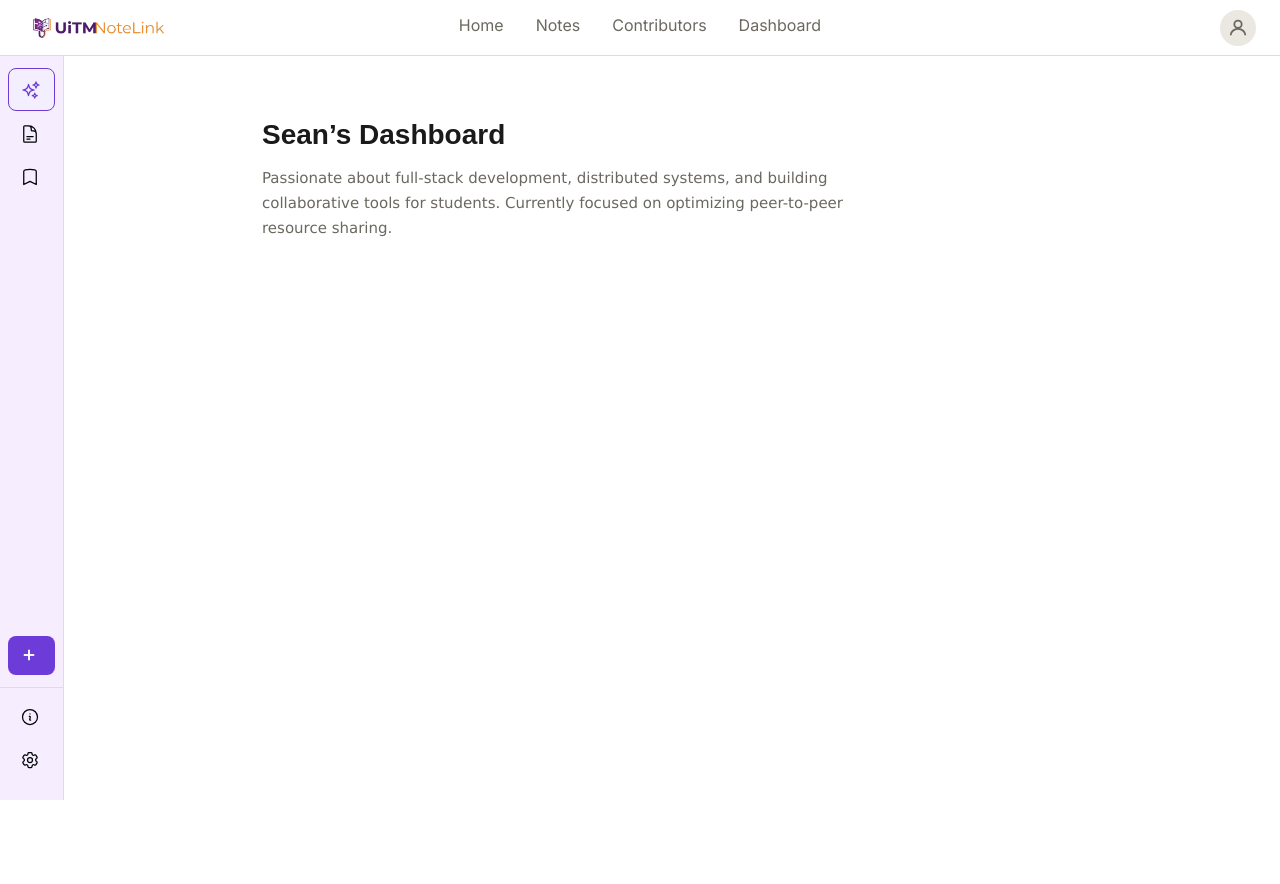
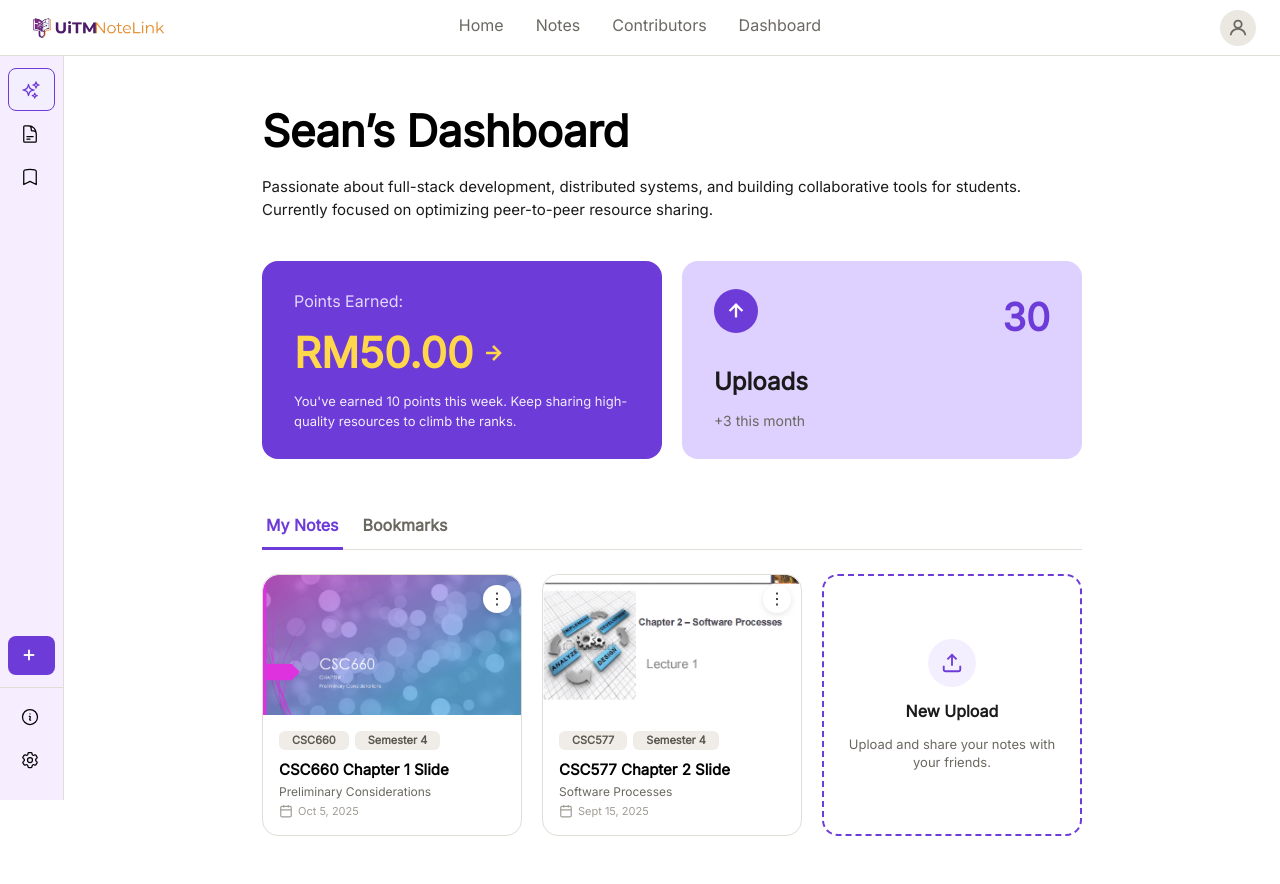
Before and after one commit to wfanabila/SMARTNOTES, a PHP site: page /user_dashboard.html in a window 1280 px wide. Before the commit the page ends 800 px from the top, so only its background shows below. Run offline with PHP 8.4, Linux system fonts and the light colour scheme.

Commit message:
updated user dashboard: overview, my notes

```diff
--- a/dashboard.css
+++ b/dashboard.css
@@ -101,18 +101,14 @@ a {
     background: #dedad2;
 }
 
-/* ===========================
-   LAYOUT
-=========================== */
+/* body */
 .layout {
     display: flex;
-    margin-top: 56px;
+    margin-top: 40px;
     min-height: calc(100vh - 56px);
 }
 
-/* ===========================
-   SIDEBAR
-=========================== */
+/* side bar */
 .sidebar {
     position: fixed;
     top: 56px;
@@ -272,199 +251,269 @@ a {
     padding: 48px 40px;
 }
 
-/* ===========================
-   PROFILE HEADER
-=========================== */
+/* space line between bio and main content card */
 .profile {
     margin-bottom: 40px;
 }
 
+/* user name */
 .profile__name {
-    font-family: 'Lexend', sans-serif;
-    font-size: 28px;
-    font-weight: 700;
-    color: #1a1a1a;
-    margin-bottom: 10px;
+    font-family: 'Inter', sans-serif;
+    font-size: 44px;
+    font-weight: 800;
+    color: #000000;
+    margin-bottom: 12px;
+    letter-spacing: -0.5px;
 }
 
 .profile__bio {
+    font-family: 'Inter', sans-serif;
     font-size: 15px;
-    color: #6b6860;
-    line-height: 1.65;
-    max-width: 600px;
+    color: #1a1a1a;
+    line-height: 1.5;
+    max-width: 800px;
 }
 
-/* ===========================
-   STATS SECTION
-=========================== */
+/* upload card */
 .stats {
     display: grid;
-    grid-template-columns: 1fr auto;
-    gap: 16px;
-    margin-bottom: 36px;
+    grid-template-columns: 1fr 1fr;
+    gap: 20px;
+    margin-bottom: 44px;
 }
 
 .stat-card {
-    background: #ffffff;
-    border: 0.5px solid #e0ddd6;
-    border-radius: 12px;
-    padding: 20px 24px;
+    border-radius: 16px;
+    padding: 28px 32px;
+    display: flex;
+    flex-direction: column;
+    justify-content: space-between;
+    min-height: 180px;
 }
 
 .stat-card--points {
-    display: flex;
-    flex-direction: column;
-    gap: 8px;
+    background: #6D3BD7;
+    color: #ffffff;
+    border: none;
 }
 
-.stat-card__label {
+.stat-card--points .stat-card__label {
+    font-family: 'Inter', sans-serif;
+    font-size: 16px;
+    color: #e3d7ff;
+    font-weight: 500;
+}
+
+.stat-card--points .stat-card__amount {
+    display: flex;
+    align-items: center;
+    gap: 8px;
+    font-family: 'Inter', sans-serif;
+    font-size: 42px;
+    font-weight: 800;
+    color: #FFD74A;
+    margin: 8px 0;
+}
+
+.stat-card--points .stat-card__note {
+    font-family: 'Inter', sans-serif;
     font-size: 13px;
+    color: #ffffff;
+    line-height: 1.5;
+    opacity: 0.9;
+}
+
+/* uploads */
+.stat-card--uploads {
+    background: #DED0FF;
+    border: none;
+    align-items: flex-start;
+    justify-content: space-between;
+    text-align: left;
+}
+
+.stat-card--uploads .stat-up-icon {
+    width: 44px;
+    height: 44px;
+    background: #6D3BD7;
+    border-radius: 50%;
+    display: flex;
+    align-items: center;
+    justify-content: center;
+    color: #ffffff;
+}
+
+.stat-card--uploads .stat-up-icon svg {
+    width: 22px;
+    height: 22px;
+}
+
+.stat-card--uploads .stat-count {
+    font-family: 'Inter', sans-serif;
+    font-size: 38px;
+    font-weight: 800;
+    color: #6D3BD7;
+    position: absolute;
+    right: 32px;
+    top: 28px;
+}
+
+.stat-card--uploads .stat-title {
+    font-family: 'Inter', sans-serif;
+    font-size: 24px;
+    font-weight: 700;
+    color: #1a1a1a;
+    margin-top: auto;
+}
+
+.stat-card--uploads .stat-sub {
+    font-family: 'Inter', sans-serif;
+    font-size: 14px;
     color: #6b6860;
     font-weight: 500;
 }
 
-.stat-card__amount {
-    display: flex;
-    align-items: center;
-    gap: 8px;
-    font-family: 'Lexend', sans-serif;
-    font-size: 26px;
-    font-weight: 700;
-    color: #1a1a1a;
-}
-
-.stat-card__amount svg {
-    width: 20px;
-    height: 20px;
-    color: #6b6860;
-}
-
-.stat-card__note {
-    font-size: 13px;
-    color: #6b6860;
-    line-height: 1.55;
-}
-
-.stat-card--uploads {
-    display: flex;
-    flex-direction: column;
-    align-items: center;
-    justify-content: center;
-    gap: 4px;
-    padding: 20px 32px;
-    text-align: center;
-}
-
-.stat-up-icon {
-    width: 32px;
-    height: 32px;
-    background: #eaf0fb;
-    border-radius: 50%;
-    display: flex;
-    align-items: center;
-    justify-content: center;
-    color: #3b6dd0;
-    margin-bottom: 4px;
-}
-
-.stat-up-icon svg {
-    width: 16px;
-    height: 16px;
-}
-
-.stat-count {
-    font-family: 'Lexend', sans-serif;
-    font-size: 28px;
-    font-weight: 800;
-    color: #1a1a1a;
-    line-height: 1;
-}
-
-.stat-title {
-    font-size: 13px;
-    font-weight: 600;
-    color: #1a1a1a;
-}
-
-.stat-sub {
-    font-size: 12px;
-    color: #6b6860;
-}
-
-/* ===========================
-   TABS
-=========================== */
+/* my notes, bookmarks */
 .tabs {
     display: flex;
-    gap: 4px;
+    gap: 16px;
     margin-bottom: 24px;
-    border-bottom: 0.5px solid #e0ddd6;
+    border-bottom: 1.5px solid #e0ddd6;
     padding-bottom: 0;
 }
 
 .tab {
-    font-family: 'DM Sans', sans-serif;
-    font-size: 14px;
-    font-weight: 500;
+    font-family: 'Inter', sans-serif;
+    font-size: 16px;
+    font-weight: 600;
     color: #6b6860;
     background: none;
     border: none;
-    padding: 8px 16px;
+    padding: 10px 4px;
     cursor: pointer;
-    border-bottom: 2px solid transparent;
-    margin-bottom: -0.5px;
+    border-bottom: 3px solid transparent;
+    margin-bottom: -1.5px;
     transition: color 0.15s, border-color 0.15s;
 }
 
 .tab:hover {
-    color: #1a1a1a;
+    color: #6D3BD7;
 }
 
 .tab.active {
-    color: #1a1a1a;
-    border-bottom-color: #1a1a1a;
+    color: #6D3BD7;
+    border-bottom-color: #6D3BD7;
 }
 
-/* ===========================
-   NOTES GRID
-=========================== */
+/* my notes */
 .notes-grid {
     display: grid;
-    grid-template-columns: repeat(auto-fill, minmax(220px, 1fr));
-    gap: 16px;
+    grid-template-columns: repeat(auto-fill, minmax(240px, 1fr));
+    gap: 20px;
+    align-items: stretch;
 }
 
-/* ===========================
-   NOTE CARD
-=========================== */
 .note-card {
     background: #ffffff;
-    border: 0.5px solid #e0ddd6;
-    border-radius: 12px;
+    border: 1px solid #e0ddd6;
+    border-radius: 16px;
     overflow: hidden;
     transition: box-shadow 0.15s, transform 0.15s;
     cursor: pointer;
+
+    display: flex;
+    flex-direction: column;
 }
 
 .note-card:hover {
     transform: translateY(-2px);
-    box-shadow: 0 4px 16px rgba(0, 0, 0, 0.07);
+    box-shadow: 0 6px 20px rgba(0, 0, 0, 0.06);
 }
 
 .note-card__thumb {
-    height: 120px;
+    height: 140px;
     position: relative;
     background: #ebe8e2;
     overflow: hidden;
+    border-top-left-radius: 16px;
+    border-top-right-radius: 16px;
 }
 
+.note-card__thumb img {
+    width: 100%;
+    height: 100%;
+    object-fit: cover;
+    object-position: center;
+    display: block;
+}
+
+.note-card__body {
+    padding: 16px;
+    display: flex;
+    flex-direction: column;
+    gap: 8px;
+    flex: 1;
+}
+
+.note-card__tags {
+    display: flex;
+    flex-wrap: wrap;
+    gap: 6px;
+}
+
+/* category label */
+.badge {
+    font-family: 'Inter', sans-serif;
+    font-size: 11px;
+    font-weight: 700;
+    background: #f0ede8;
+    color: #5a5750;
+    padding: 4px 13px;
+    border-radius: 6px;
+    line-height: 1;
+}
+
+.note-card__title {
+    font-family: 'Inter', sans-serif;
+    font-size: 15px;
+    font-weight: 700;
+    color: #000000;
+    line-height: 0.2;
+    margin-top: 10px;
+}
+
+.note-card__sub {
+    font-family: 'Inter', sans-serif;
+    font-size: 12px;
+    color: #6b6860;
+    line-height: 0.5;
+}
+
+/* date  */
+.note-card__date {
+    display: flex;
+    align-items: center;
+    gap: 5px;
+    font-family: 'Inter', sans-serif;
+    font-size: 11px;
+    color: #a09d95;
+    margin-top: auto;
+}
+
+.note-card__date svg {
+    width: 14px;
+    height: 14px;
+    flex-shrink: 0;
+}
+
+/* dropdown dor edit note or delete */
 .note-card__menu {
     position: absolute;
-    top: 8px;
-    right: 8px;
-    background: rgba(255, 255, 255, 0.85);
+    top: 10px;
+    right: 10px;
+    background: #ffffff;
     border: none;
-    border-radius: 6px;
+    border-radius: 50%;
     width: 28px;
     height: 28px;
     display: flex;
@@ -473,121 +522,131 @@ a {
     font-size: 16px;
     cursor: pointer;
     color: #1a1a1a;
-    line-height: 1;
-    transition: background 0.15s;
+    box-shadow: 0 2px 6px rgba(0,0,0,0.1);
 }
 
-.note-card__menu:hover {
+.note-card__dropdown {
+    position: absolute;
+    top: 42px;
+    right: 10px;
     background: #ffffff;
+    border: 1px solid #e0ddd6;
+    border-radius: 8px;
+    box-shadow: 0 4px 12px rgba(0, 0, 0, 0.1);
+    z-index: 10;
+    width: 100px;
+    display: flex;
+    flex-direction: column;
+    padding: 4px 0;
+
+    opacity: 0;
+    pointer-events: none;
+    transform: translateY(-5px);
+    transition: opacity 0.15s ease, transform 0.15s ease;
 }
 
-.note-card__body {
-    padding: 14px 16px;
-    display: flex;
-    flex-direction: column;
-    gap: 6px;
+.note-card__dropdown.show {
+    opacity: 1;
+    pointer-events: auto;
+    transform: translateY(0);
 }
 
-.note-card__tags {
-    display: flex;
-    flex-wrap: wrap;
-    gap: 6px;
+.dropdown-item {
+    background: none;
+    border: none;
+    text-align: left;
+    padding: 8px 14px;
+    font-family: 'Inter', sans-serif;
+    font-size: 13px;
+    font-weight: 500;
+    color: #1a1a1a;
+    cursor: pointer;
+    width: 100%;
+    transition: background 0.1s;
 }
 
-.badge {
-    font-size: 11px;
-    font-weight: 600;
-    background: #f0ede8;
-    color: #5a5750;
-    padding: 3px 8px;
-    border-radius: 20px;
+.dropdown-item:hover {
+    background: #f5f3ef;
 }
 
-.note-card__title {
-    font-family: 'Lexend', sans-serif;
-    font-size: 14px;
-    font-weight: 600;
-    color: #1a1a1a;
-    line-height: 1.3;
+.dropdown-item.btn-delete {
+    color: #df2c2c;
 }
 
-.note-card__sub {
-    font-size: 12px;
-    color: #6b6860;
+.dropdown-item.btn-delete:hover {
+    background: #fff0f0;
 }
 
-.note-card__date {
-    display: flex;
-    align-items: center;
-    gap: 5px;
-    font-size: 12px;
-    color: #9b9890;
-    margin-top: 4px;
-}
-
-.note-card__date svg {
-    width: 13px;
-    height: 13px;
-    flex-shrink: 0;
-}
-
-/* ===========================
-   UPLOAD CARD
-=========================== */
 .note-card--upload {
     display: flex;
     flex-direction: column;
     align-items: center;
     justify-content: center;
-    gap: 10px;
+    gap: 12px;
     padding: 32px 20px;
-    border-style: dashed;
-    border-color: #c8c4bc;
+    border: 2px dashed #6D3BD7;
+    border-radius: 16px;
     background: transparent;
     text-align: center;
-    min-height: 200px;
-    transition: background 0.15s, border-color 0.15s;
+    transition: background 0.15s;
+
+    height: 100%;
 }
 
 .note-card--upload:hover {
-    background: #f0ede8;
-    border-color: #a8a49c;
+    background: #fdfbff;
+    border-color: #6D3BD7;
     transform: none;
     box-shadow: none;
 }
 
 .note-card--upload__icon {
-    width: 40px;
-    height: 40px;
-    background: #ebe8e2;
+    width: 48px;
+    height: 48px;
+    background: #f3effe;
     border-radius: 50%;
     display: flex;
     align-items: center;
     justify-content: center;
-    color: #6b6860;
+    color: #6D3BD7;
 }
 
 .note-card--upload__icon svg {
-    width: 18px;
-    height: 18px;
+    width: 22px;
+    height: 22px;
 }
 
 .note-card--upload__title {
-    font-family: 'Lexend', sans-serif;
-    font-size: 14px;
-    font-weight: 600;
+    font-family: 'Inter', sans-serif;
+    font-size: 16px;
+    font-weight: 700;
     color: #1a1a1a;
 }
 
 .note-card--upload__sub {
-    font-size: 12px;
+    font-family: 'Inter', sans-serif;
+    font-size: 13px;
     color: #6b6860;
-    line-height: 1.5;
+    line-height: 1.4;
 }
 
-/* ===========================
-   RESPONSIVE
-=========================== */
+
+@media (min-width: 501px) {
+    .stat-card--uploads {
+        position: relative;
+    }
+}
+
+@media (max-width: 768px) {
+    .stats {
+        grid-template-columns: 1fr;
+    }
+    .stat-card--uploads .stat-count {
+        position: static;
+        margin-bottom: 8px;
+    }
+}
+
 @media (max-width: 500px) {
     .topnav__links {
         display: none;
--- a/user_dashboard.html
+++ b/user_dashboard.html
@@ -109,7 +109,7 @@
                     </p>
                 </header>
 
-                <!-- <section class="stats">
+                <section class="stats">
                     <div class="stat-card stat-card--points">
                         <span class="stat-card__label">Points Earned:</span>
                         <div class="stat-card__amount">
@@ -143,8 +143,14 @@
                 <section class="notes-grid">
                     <article class="note-card">
                         <div class="note-card__thumb">
-                            <div style="width:100%; height:100%; background: linear-gradient(45deg, #a78bfa, #7c3aed); opacity: 0.6;"></div>
+                            <img src="img/mynotes1.png" alt="CSC660 Cover" style="width: 100%; height: 100%; object-fit: cover;">
+
                             <button class="note-card__menu">⋮</button>
+
+                            <div class="note-card__dropdown">
+                                <button class="dropdown-item btn-edit">Edit</button>
+                                <button class="dropdown-item btn-delete">Delete</button>
+                            </div>
                         </div>
                         <div class="note-card__body">
                             <div class="note-card__tags">
@@ -162,8 +168,14 @@
 
                     <article class="note-card">
                         <div class="note-card__thumb">
-                            <div style="width:100%; height:100%; background: linear-gradient(45deg, #60a5fa, #3b82f6); opacity: 0.6;"></div>
+                            <img src="img/mynotes2.png" alt="CSC577 Cover" style="width: 100%; height: 100%; object-fit: cover;">
+
                             <button class="note-card__menu">⋮</button>
+
+                            <div class="note-card__dropdown">
+                                <button class="dropdown-item btn-edit">Edit</button>
+                                <button class="dropdown-item btn-delete">Delete</button>
+                            </div>
                         </div>
                         <div class="note-card__body">
                             <div class="note-card__tags">
@@ -190,7 +202,7 @@
                         <span class="note-card--upload__title">New Upload</span>
                         <p class="note-card--upload__sub">Upload and share your notes with your friends.</p>
                     </div>
-                </section> -->
+                </section>
 
             </div>
         </main>
@@ -198,14 +210,39 @@
 
     <script>
     const sidebarItems = document.querySelectorAll('.sidebar__item');
-
     sidebarItems.forEach(item => {
         item.addEventListener('click', function (e) {
             sidebarItems.forEach(i => i.classList.remove('active'));
             this.classList.add('active');
         });
     });
-</script>
+
+    // menu dropdown for delete or edit note
+    const menuButtons = document.querySelectorAll('.note-card__menu');
+
+    menuButtons.forEach(button => {
+        button.addEventListener('click', function (event) {
+            event.stopPropagation();
+
+            const parentThumb = this.parentElement;
+            const currentDropdown = parentThumb.querySelector('.note-card__dropdown');
+
+            document.querySelectorAll('.note-card__dropdown').forEach(dropdown => {
+                if (dropdown !== currentDropdown) {
+                    dropdown.classList.remove('show');
+                }
+            });
+
+            currentDropdown.classList.toggle('show');
+        });
+    });
+
+    window.addEventListener('click', function () {
+        document.querySelectorAll('.note-card__dropdown').forEach(dropdown => {
+            dropdown.classList.remove('show');
+        });
+    });
+    </script>
 
 </body>
 </html>
```
Also changed, not shown: other parts of dashboard.css (+20 -37 lines), img/mynotes1.png (added), img/mynotes2.png (added).
